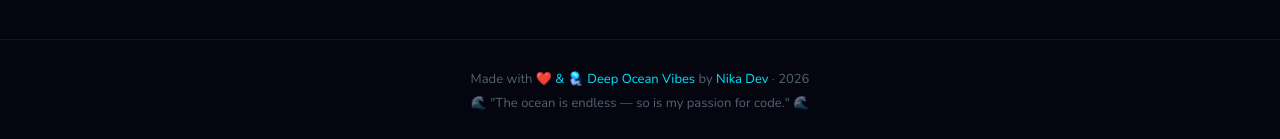
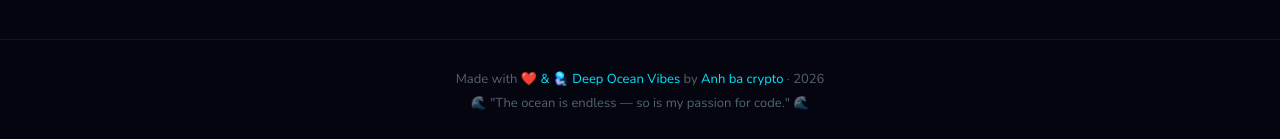
Before and after one commit to ducthang2660/anhbacryto, a plain HTML site: page index.html in a window 1280 px wide. Shown: the part 3303-3442 px from the top of the page. Drawn offline with nearby package versions, Linux system fonts and the light colour scheme; animation ran at ten frames a second.

Commit message:
Update index.html

```diff
--- a/index.html
+++ b/index.html
@@ -794,7 +794,7 @@
     </section>
 
     <footer>
-        <p>Made with <span>❤️ & 🪼 Deep Ocean Vibes</span> by <span>Nika Dev</span> · 2026</p>
+        <p>Made with <span>❤️ & 🪼 Deep Ocean Vibes</span> by <span>Anh ba crypto</span> · 2026</p>
         <p style="margin-top:6px">🌊 "The ocean is endless — so is my passion for code." 🌊</p>
     </footer>
 </div>
```
